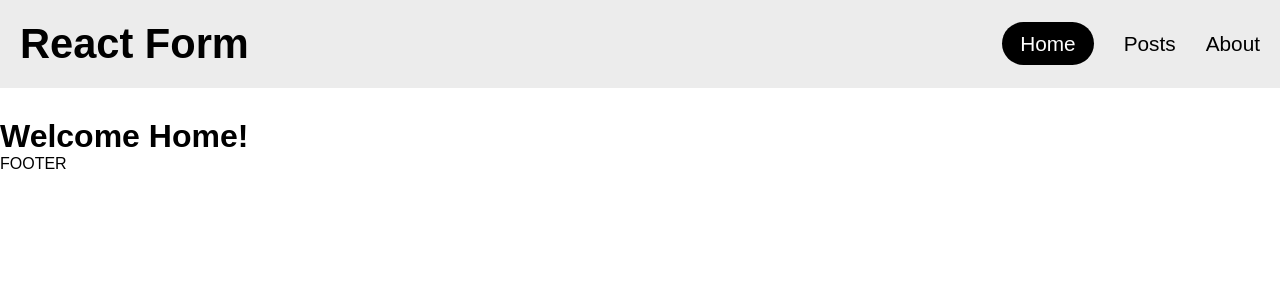
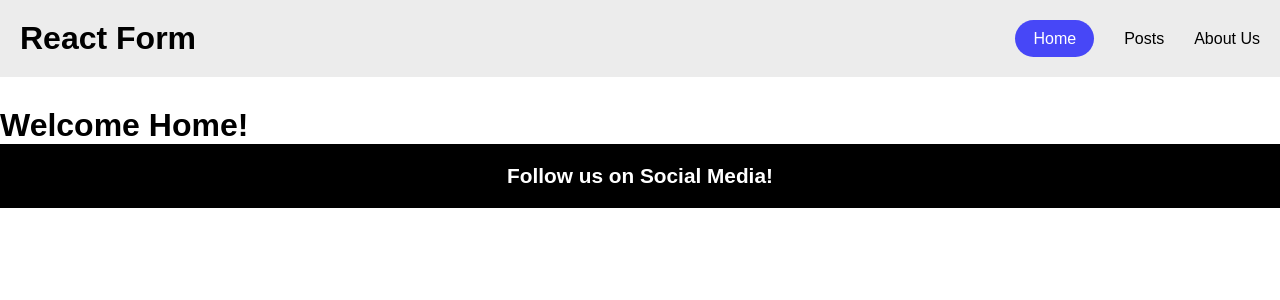
Before and after one commit to emanuelesguerzo/react-router, a React (Vite) app: page / in a window 1280 px wide. Shown: the top 300 px of the page. Built offline with nearby package versions, Linux system fonts and the light colour scheme; no server answers.

Commit message:
feat: AppFooter added, improved css

```diff
--- a/src/components/AboutPage.jsx
+++ b/src/components/AboutPage.jsx
@@ -1,6 +1,8 @@
 function AboutPage() {
     return (
-        <h1>About Us!</h1>
+        <main>
+            <h1>About Us!</h1>
+        </main>
     )
 }
 
--- a/src/components/AppCard.jsx
+++ b/src/components/AppCard.jsx
@@ -1,4 +1,4 @@
-const AppCard = ({curPost, onRemove}) => {
+const AppCard = ({ curPost, onRemove }) => {
 
     const getImgSrc = (path) => {
 
@@ -49,6 +49,7 @@ const AppCard = ({curPost, onRemove}) => {
                 <p>{curPost.content}</p>
             </div>
         </li>
+
     )
 }
 
--- /dev/null
+++ b/src/components/AppFooter.jsx
@@ -0,0 +1,9 @@
+function AppFooter() {
+    return (
+        <footer>
+            <h4>Follow us on Social Media!</h4>
+        </footer>
+    )
+}
+
+export default AppFooter;
--- a/src/components/AppLayout.jsx
+++ b/src/components/AppLayout.jsx
@@ -1,14 +1,13 @@
 import { Outlet } from "react-router-dom";
 import AppHeader from "./AppHeader";
+import AppFooter from "./AppFooter";
 
 function AppLayout() {
     return (
         <>
             <AppHeader />
-
             <Outlet />
-
-            <footer>FOOTER</footer>
+            <AppFooter />
         </>
     )
 }
--- a/src/components/HomePage.jsx
+++ b/src/components/HomePage.jsx
@@ -1,6 +1,8 @@
 function HomePage() {
     return (
-        <h1>Welcome Home!</h1>
+        <main>
+           <h1>Welcome Home!</h1>
+        </main>
     )
 }
 
--- a/src/components/MainNav.jsx
+++ b/src/components/MainNav.jsx
@@ -12,16 +12,16 @@ function MainNav() {
         },
         {
             path: "/about",
-            title: "About",
+            title: "About Us",
         },
     ]
 
     return (
         <nav>
-            <ul>
-                {paths.map((curItem) => (
-                    <li>
-                        <NavLink to={curItem.path}>{curItem.title}</NavLink>
+            <ul >
+                {paths.map((curItem, index) => (
+                    <li key={index}>
+                        <NavLink  to={curItem.path}>{curItem.title}</NavLink>
                     </li>
                 ))}
             </ul>
--- a/src/components/PostsPage.jsx
+++ b/src/components/PostsPage.jsx
@@ -2,7 +2,6 @@ import { useState, useEffect } from "react";
 import axios from "axios"
 import AppCard from "./AppCard";
 import FormPrint from "./FormPrint";
-import AppHeader from "./AppHeader";
 const apiUrl = import.meta.env.VITE_API_URL;
 
 const initialPostData = {
@@ -62,7 +61,6 @@ function PostsPage() {
         axios.get(`${apiUrl}/tags`)
             .then((resp) => {
                 setTag(resp.data.tags)
-                console.log(resp.data.tags)
             })
     }
 
@@ -112,8 +110,8 @@ function PostsPage() {
             <main>
 
                 <FormPrint
-                    handleNewPostSubmit={handleNewPostSubmit}
-                    handleInputChange={handleInputChange}
+                    newPostSubmit={handleNewPostSubmit}
+                    inputChange={handleInputChange}
                     newPost={newPost}
                     availableTags={availableTags}
                     setNewPost={setNewPost}
@@ -121,7 +119,7 @@ function PostsPage() {
                     setFilter={setFilter}
                 />
 
-                <section className="input filter container row">
+                <section className="input-container filter container row">
                     <label htmlFor="tags">Filtra per Tag</label>
                     <select
                         name="tags"
@@ -134,6 +132,7 @@ function PostsPage() {
                     </select>
                 </section>
 
+                <section>
                     {posts.length > 0 ? (
                         <ul className="container row">
                             {posts.map((curPost) => (
@@ -151,6 +150,7 @@ function PostsPage() {
                             La tua lista è vuota! Aggiungi qualche Post!
                         </p>
                     )}
+                </section>
             </main>
 
         </>
--- a/src/index.css
+++ b/src/index.css
@@ -1,3 +1,23 @@
+/* CUSTOM PROPERTIES */
+:root {
+	--tag-bgcolor-1: #f50909;
+	--tag-bgcolor-2: #cca629;
+  --tag-bgcolor-3 : #0b773c;
+  --tag-bgcolor-4 : #3f76f5;
+  --tag-bgcolor-5 : #ce7df3;
+  --tag-bgcolor-6 : #820c99;
+  --tag-bgcolor-7 : #ca3eac;
+  --tag-bgcolor-8 : #68a063;
+  --tag-bgcolor-9 : #31a8c9;
+  --tag-bgcolor-10 : #db7c2e;
+  --tag-bgcolor-11 : #a0522d;
+  --main-blue: #4747f7;
+  --main-blue-hover: #3636d1;
+  --remove-btn-color: #ff0000;
+  --remove-btn-hover: #d60000;
+}
+
+
 /* RESET */
 * {
   margin: 0;
@@ -32,32 +52,54 @@ ul {
   flex-wrap: wrap;
 }
 
-.input {
-  border: 1px solid black;
+.input-container {
+  border: 1px solid #000000;
   display: flex;
   justify-content: space-between;
   align-items: center;
   padding: 20px;
-  margin-bottom: 5px;
+  margin-bottom: 15px;
 }
 
-/* Header */
+/* HEADER */
 header {
   background-color: #ececec;
   padding: 20px;
   margin-bottom: 30px;
-  font-size: 1.3rem;
   display: flex;
   justify-content: space-between;
   align-items: center;
 }
 
-/* Form */
+/* Navbar */
+nav ul {
+  display: flex;
+  gap: 30px;
+}
+
+nav a {
+  color: #000000;
+  text-decoration: none;
+}
+
+/* Nav Active */
+nav .active {
+  color: #ffffff;
+  background-color: var(--main-blue);
+  padding: 10px 18px;
+  border-radius: 25px;
+}
+
+/* MAIN */
+/* FORM */
+/* Input Labels */
 label {
   font-size: 1.3rem;
   font-weight: bold;
 }
 
+/* Inputs */
+/* General */
 textarea,
 select,
 input {
@@ -67,19 +109,15 @@ input {
   font-size: 1rem;
 }
 
+textarea {
+  resize: vertical;
+}
+
+/* Input Tags List */
 .post-tags input {
   margin-bottom: 15px;
 }
 
-.filter {
-  margin-bottom: 40px;
-}
-
-textarea {
-  resize: vertical;
-}
-
-/* Tags List */
 .tag-container {
   display: flex;
   flex-wrap: wrap;
@@ -87,66 +125,64 @@ textarea {
   margin-left: 100px;
 }
 
-.inputTag {
+.inputTag-container {
   display: flex;
   flex-direction: column;
   align-items: center;
   font-size: 1.1rem;
 }
 
-.tags-list {
-  display: flex;
-  flex-wrap: wrap;
-  gap: 5px;
-  padding-top: 15px;
+/* Filter Input */
+.filter {
+  margin-bottom: 15px;
+  border: 1px dotted #000000;
 }
 
-/* Buttons */
+/* BUTTONS */
+/* General */
 .btn {
   color: #ffffff;
   cursor: pointer;
   transition: background-color 0.3s ease-in-out;
 }
 
+/* Submit Button */
 .submit {
-  background-color: #4747f7;
+  background-color: var(--main-blue);
   width: 50%;
   padding: 10px 15px;
   border: none;
   border-radius: 24px;
   font-size: 1.3rem;
-  margin: 40px 0;
+  margin-bottom: 40px;
   align-self: center;
   transition: scale 0.4s ease-in-out;
 }
 
 /* Remove Button */
 .remove {
+  display: inline-block;
   width: 45px;
   height: 45px;
-  background-color: #ff0000;
+  background-color: var(--remove-btn-color);
   border-radius: 50%;
   border: none;
 }
 
 /* Button Hovers */
 .btn.submit:hover {
-  background-color: #3636d1;
+  background-color: var(--main-blue-hover);
   scale: 1.1;
 }
 
 .btn.remove:hover {
-  background-color: #d60000;
+  background-color: var(--remove-btn-hover);
 }
 
-.filter-container {
-  margin-bottom: 40px;
-}
-
-/* Card */
+/* CARD */
 .card {
   width: calc((100% - 20px) / 2);
-  border: 2px solid black;
+  border: 2px solid #000000;
   border-radius: 10px;
   padding: 10px 10px 5px 10px;
   margin-bottom: 20px;
@@ -158,7 +194,7 @@ textarea {
   border-radius: 6px;
 }
 
-/* Tag Customisation */
+/* Card Tags */
 .tag {
   border-radius: 24px;
   padding: 6px 10px;
@@ -168,58 +204,65 @@ textarea {
   user-select: none;
 }
 
+.tags-list {
+  display: flex;
+  flex-wrap: wrap;
+  gap: 5px;
+  padding-top: 15px;
+}
+
 /* Tag Colors */
 .dolce {
-  background-color: #f50909;
+  background-color: var(--tag-bgcolor-1);
 }
 
 .fritto {
-  background-color: #cca629;
+  background-color: var(--tag-bgcolor-2);
 }
 
 .semplice {
-  background-color: #0b773c;
+  background-color: var(--tag-bgcolor-3);
 }
 
 .colazione {
-  background-color: #3f76f5;
+  background-color: var(--tag-bgcolor-4);
 }
 
 .tradizionale {
-  background-color: #ce7df3;
+  background-color: var(--tag-bgcolor-5);
 }
 
 .snack {
-  background-color: #820c99;
+  background-color: var(--tag-bgcolor-6);
 }
 
 .salato {
-  background-color: #ca3eac;
+  background-color: var(--tag-bgcolor-7);
 }
 
 .vegetariano {
-  background-color: #68a063;
+  background-color: var(--tag-bgcolor-8);
 }
 
 .primo {
-  background-color: #31a8c9;
+  background-color: var(--tag-bgcolor-9);
 }
 
 .colorato {
-  background-color: #db7c2e;
+  background-color: var(--tag-bgcolor-10);
 }
 
 .rustico {
-  background-color: #a0522d;
+  background-color: var(--tag-bgcolor-11);
 }
 
+/* CARD */
 /* Card Heading */
 .card-heading {
   display: flex;
   align-items: center;
   justify-content: space-between;
-  padding: 6px 0;
-  margin-bottom: 10px;
+  padding: 16px 0;
 }
 
 /* Card Content */
@@ -229,63 +272,68 @@ textarea {
   word-wrap: break-word;
 }
 
-/* Card Footer */
-.card-footer {
-  display: flex;
-  justify-content: space-between;
-  align-items: center;
-}
-
 /* Empty Post List */
 .empty-list {
   font-size: 1.2rem;
   font-style: italic;
 }
 
-span {
-  font-style: italic;
+/* FOOTER */
+footer {
+  background-color: #000000;
+  color: #ffffff;
 }
 
-.check {
-  color: #008000;
-}
-
-.cross {
-  color: #ff0000;
-}
-
-nav ul {
-  display: flex;
-  gap: 30px;
-}
-
-nav .active {
-  color: #ffffff;
-  background-color: #000000;
-  padding: 10px 18px;
-  border-radius: 25px;
-}
-
-nav a {
-  color: black;
-  text-decoration: none;
+h4 {
+  text-align: center;
+  padding: 20px 0;
+  font-size: 1.3rem;
 }
 
 /* ////////////////// */
 /* // MEDIA QUERY // */
 /* //////////////// */
+/* Small Laptop */
 @media screen and (max-width: 1024px) {
+  /* Card */
   .card {
     width: 100%;
   }
+
+  /* Button */
   .submit {
     width: 80%;
   }
-
 }
 
+/* Mobile */
 @media screen and (max-width: 425px) {
+  /* Layout */
   .container {
     width: 90%;
+    flex-direction: column;
+  }
+
+  /* Header */
+  header {
+    flex-direction: column;
+    align-items: center;
+    gap: 25px;
+  }
+
+  /* Input */
+  .post-tags {
+    flex-direction: column;
+    gap: 20px;
+  }
+
+  .tag-container {
+    justify-content: center;
+    margin-left: 0;
+  }
+
+  /* Filter Input */
+  .filter {
+    gap: 12px;
   }
 }
```
Also changed, not shown: src/components/FormPrint.jsx (+10 -10 lines). Lines whose indentation alone changed are shown as unchanged.
